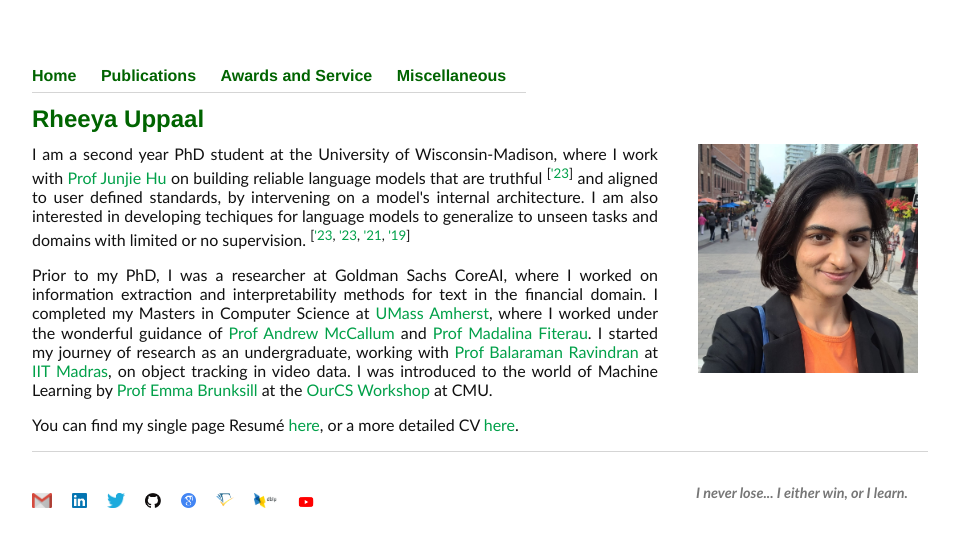
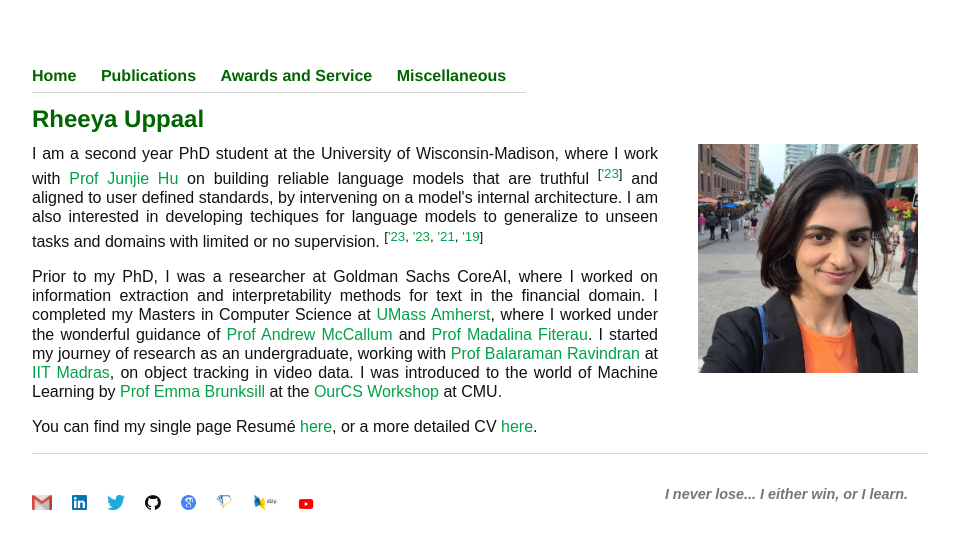
Before and after one commit to Uppaal/Uppaal.github.io, a Jekyll site: the page built from index.html, in a window 1280 px wide. Shown: the top 549 px of the page, without its empty margins (160-1119 px from the left). Built offline with Jekyll 4.4.1, drawn with Linux system fonts in a browser that asks for light colours.

Commit message:
Update main.css

```diff
--- a/css/main.css
+++ b/css/main.css
@@ -23,7 +23,7 @@
 body {
     margin: 60px auto;
     width: 70%;
-    font-family: Calibri, Helvetica, Arial, sans-serif;
+    font-family: Arial, Calibri, Helvetica, sans-serif;
 	font-size: 1em;
     line-height: 1.2em;
     color: var(--font-color);
@@ -61,12 +61,12 @@ th {background-color: #006400; color: #FFF}
 
 @media (max-width: 768px) {
     /* Mobile styles here */
-.heading-line nav ul {
-        display: block; /* Change to a block element for stacking */
+    .heading-line nav ul {
+        flex-direction: column; /* Stack items vertically */
     }
 
-.heading-line nav li  {
-        margin-right: 0; /* Remove the right margin for stacking */
-        margin-bottom: 5px; /* Add some space between stacked list items */
+    .heading-line nav li {
+        margin-right: 0;
+        margin-bottom: 10px; /* Add space between stacked list items */
     }
 }
```
